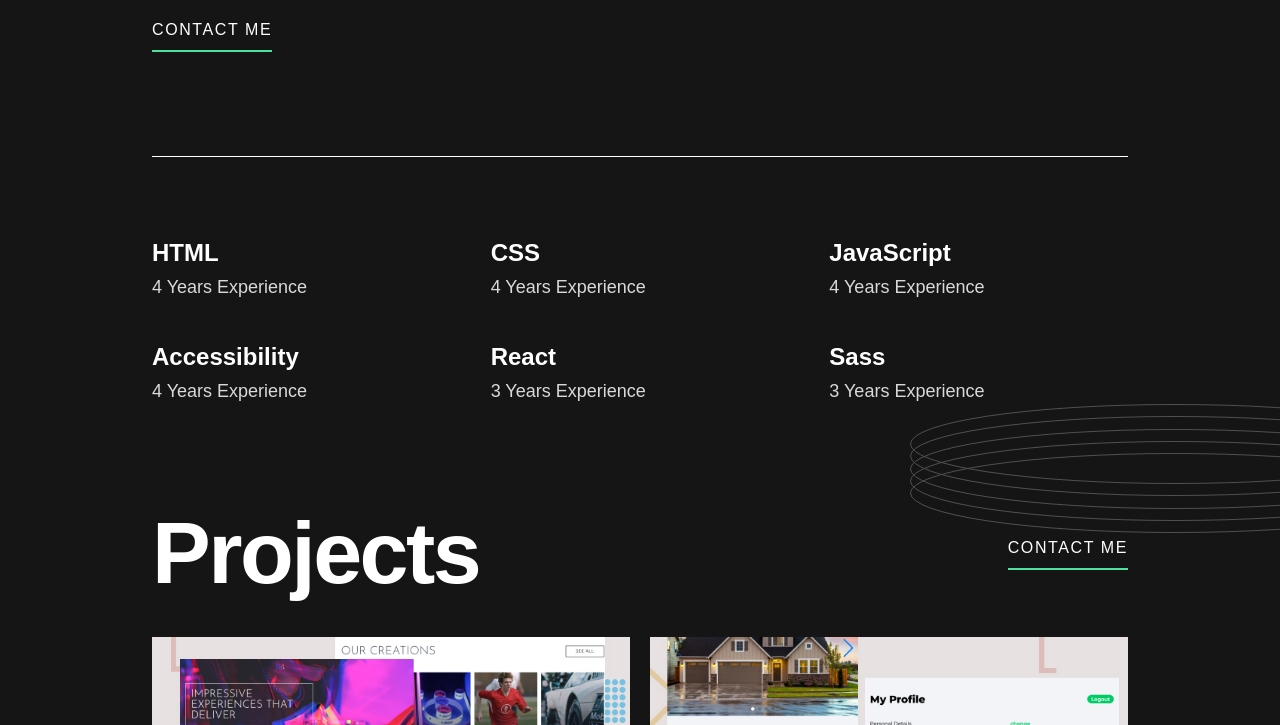
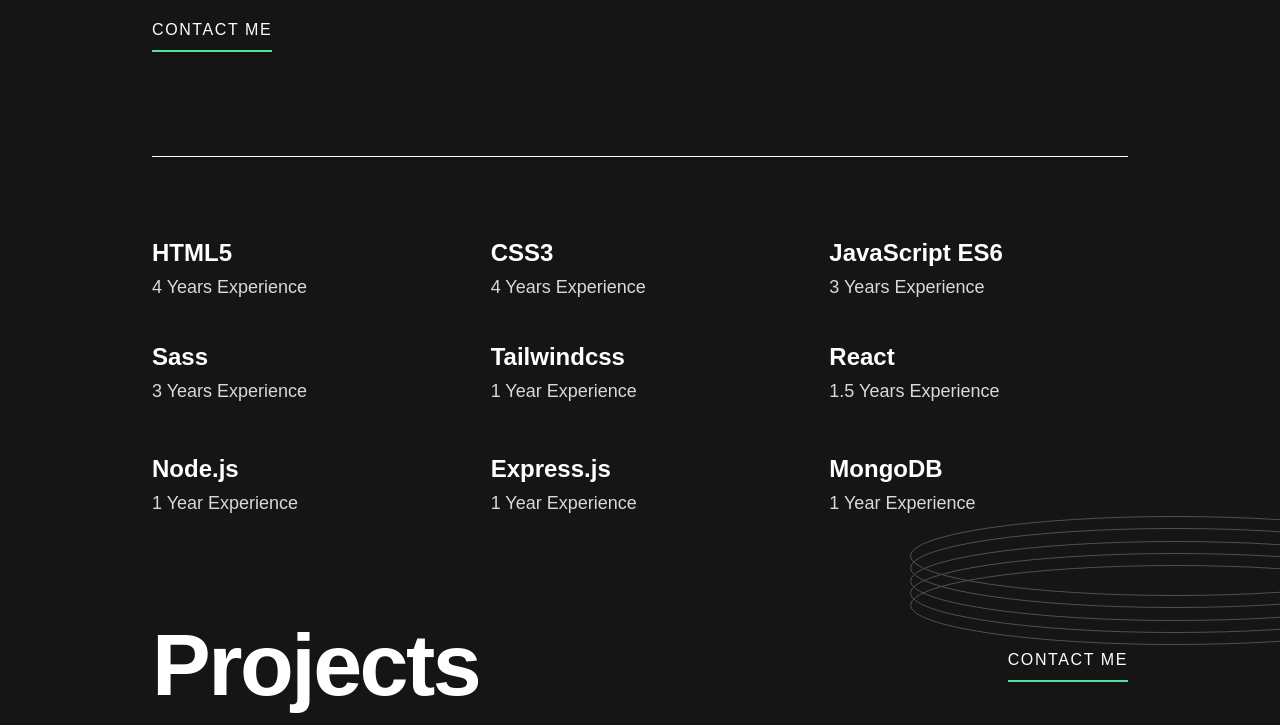
Before and after one commit to tomkrieg108/tomkrieg-portfolio, a website: page index.html in a window 1280 px wide. Shown: the part 498-1223 px from the top of the page. Drawn offline with Linux system fonts and the light colour scheme.

Commit message:
Updated skills section

```diff
--- a/index.html
+++ b/index.html
@@ -247,29 +247,45 @@
           class="py-10 w-full grid grid-cols-1 md:grid-cols-2 lg:grid-cols-3 gap-10 text-center border-b border-white md:border-b-0 md:text-left"
         >
           <div>
-            <h3 class="heading-sm pb-1">HTML</h3>
+            <h3 class="heading-sm pb-1">HTML5</h3>
             <p class="paragraph">4 Years Experience</p>
           </div>
           <div>
-            <h3 class="heading-sm pb-1">CSS</h3>
+            <h3 class="heading-sm pb-1">CSS3</h3>
             <p class="paragraph">4 Years Experience</p>
           </div>
           <div>
-            <h3 class="heading-sm pb-1">JavaScript</h3>
-            <p class="paragraph">4 Years Experience</p>
-          </div>
-          <div>
-            <h3 class="heading-sm pb-1">Accessibility</h3>
-            <p class="paragraph">4 Years Experience</p>
-          </div>
-          <div>
-            <h3 class="heading-sm pb-1">React</h3>
+            <h3 class="heading-sm pb-1">JavaScript ES6</h3>
             <p class="paragraph">3 Years Experience</p>
           </div>
           <div>
             <h3 class="heading-sm pb-1">Sass</h3>
             <p class="paragraph pb-2">3 Years Experience</p>
           </div>
+          <div>
+            <h3 class="heading-sm pb-1">Tailwindcss</h3>
+            <p class="paragraph pb-2">1 Year Experience</p>
+          </div>
+          <div>
+            <h3 class="heading-sm pb-1">React</h3>
+            <p class="paragraph">1.5 Years Experience</p>
+          </div>
+          <div>
+            <h3 class="heading-sm pb-1">Node.js</h3>
+            <p class="paragraph pb-2">1 Year Experience</p>
+          </div>
+          <div>
+            <h3 class="heading-sm pb-1">Express.js</h3>
+            <p class="paragraph pb-2">1 Year Experience</p>
+          </div>
+          <div>
+            <h3 class="heading-sm pb-1">MongoDB</h3>
+            <p class="paragraph pb-2">1 Year Experience</p>
+          </div>
+          <!-- <div>
+            <h3 class="heading-sm pb-1">Accessibility</h3>
+            <p class="paragraph">1 Year Experience</p>
+          </div> -->
         </div>
       </section>
 
```
